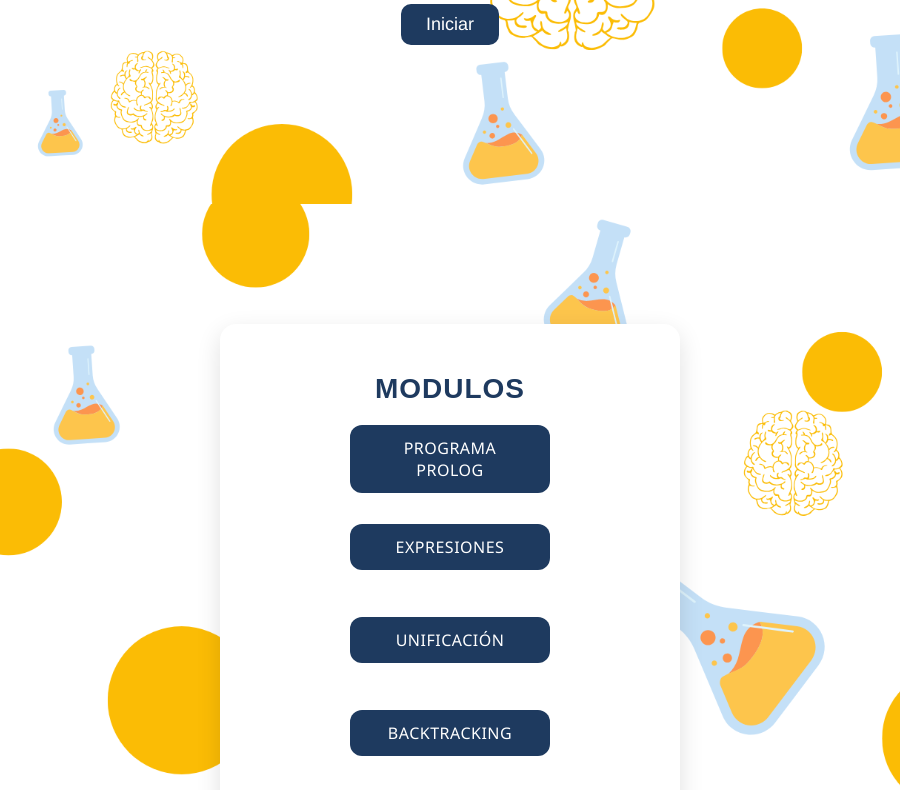
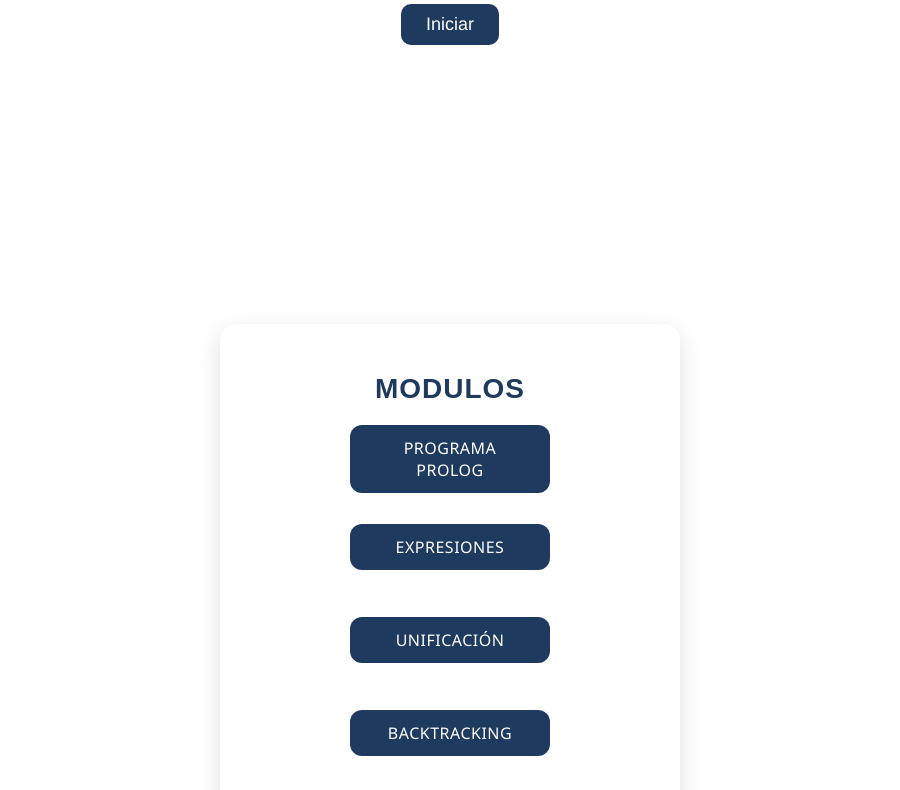
Before and after one commit to Unclye96/LABLOG, an Electron app: page renderer/index.html in a window 900 px wide. Shown: the part 596-1386 px from the top of the page. Drawn offline with Linux system fonts and the light colour scheme.

Commit message:
Remove background

```diff
--- a/renderer/style.css
+++ b/renderer/style.css
@@ -6,9 +6,13 @@ body {
   min-height: 100vh;
 }
 
-body.inicio,
+body.inicio {
+  background-color: white;
+}
+
+/* Pantalla módulos (azul bebé) */
 body.modulos {
-  background: #ffffff url("../fondo.png") center center / cover no-repeat fixed;
+  background: linear-gradient(135deg, #f2f4f8, #e6ebf2);
 }
 
 /* Pantalla de bienvenida */
```
